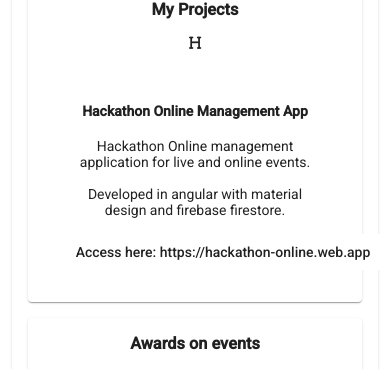
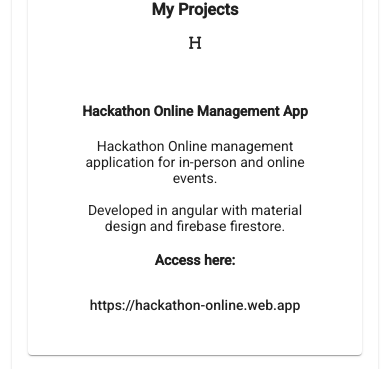
Before and after one commit to Bradoqguido/MyPortfolio, an Angular app: page / in a window 390 px wide. Shown: the part 4020-4389 px from the top of the page. Built offline with nearby package versions, Linux system fonts and the light colour scheme.

Commit message:
Build details updated on readme and new build with corrections for mobile vision

```diff
--- a/src/app/components/projects/projects.component.html
+++ b/src/app/components/projects/projects.component.html
@@ -12,7 +12,8 @@
           <p >{{p}}</p>
         </div>
       </div>
-      <a mat-flat-button href="{{project.url}}" target="_blank">Access here: {{project.url}}</a>
+      <h4>Access here:</h4>
+      <a mat-flat-button href="{{project.url}}" target="_blank">{{project.url}}</a>
 
     </div>
 
--- a/src/app/components/projects/projects.component.ts
+++ b/src/app/components/projects/projects.component.ts
@@ -26,7 +26,7 @@ export class ProjectsComponent implements OnInit {
     { name: 'Hackathon Online Management App',
       imgURL: 'https://cdn.iconscout.com/icon/free/png-' + this.imgHeight + '/angular-3-226070.png',
       detailsParagraphs: [
-        'Hackathon Online management application for live and online events.',
+        'Hackathon Online management application for in-person and online events.',
         'Developed in angular with material design and firebase firestore.',
       ],
       url: 'https://hackathon-online.web.app'
```
Also changed, not shown: 6 other files (tests, documents, lock files or other folders).
